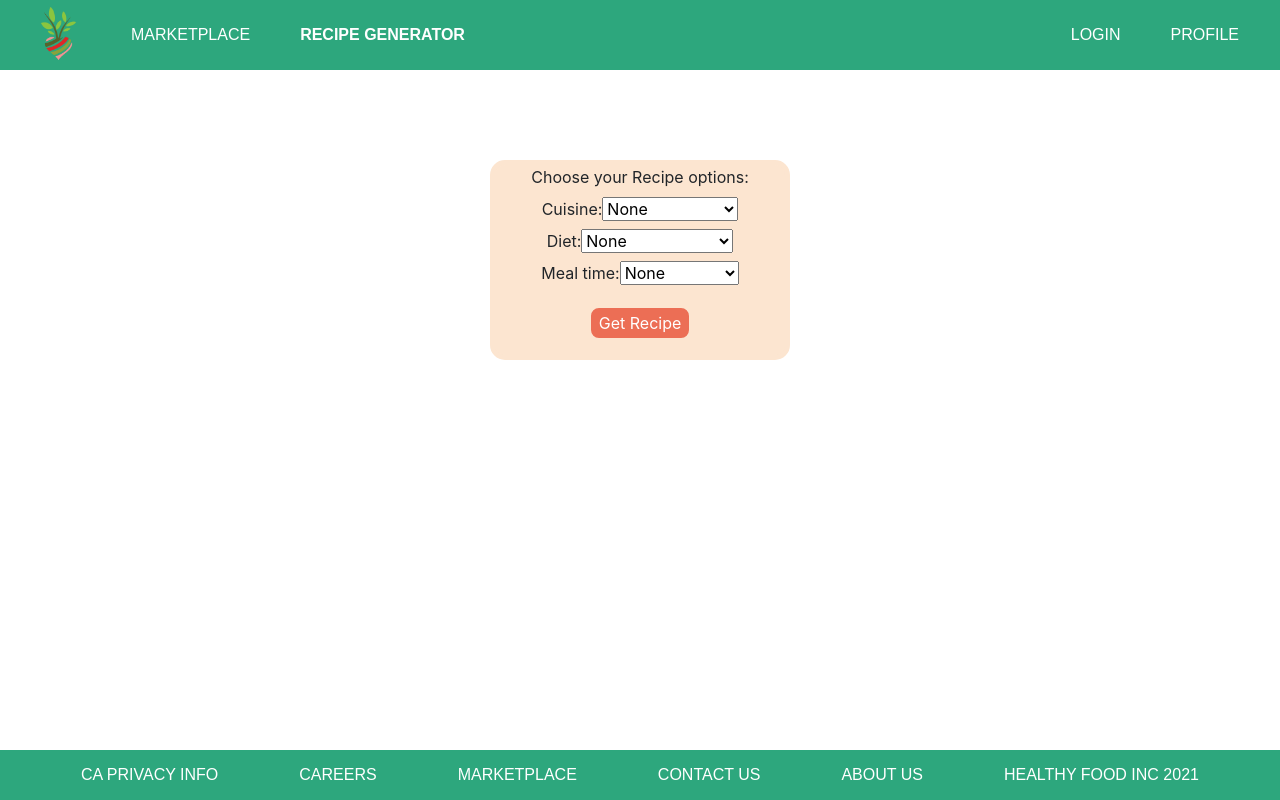
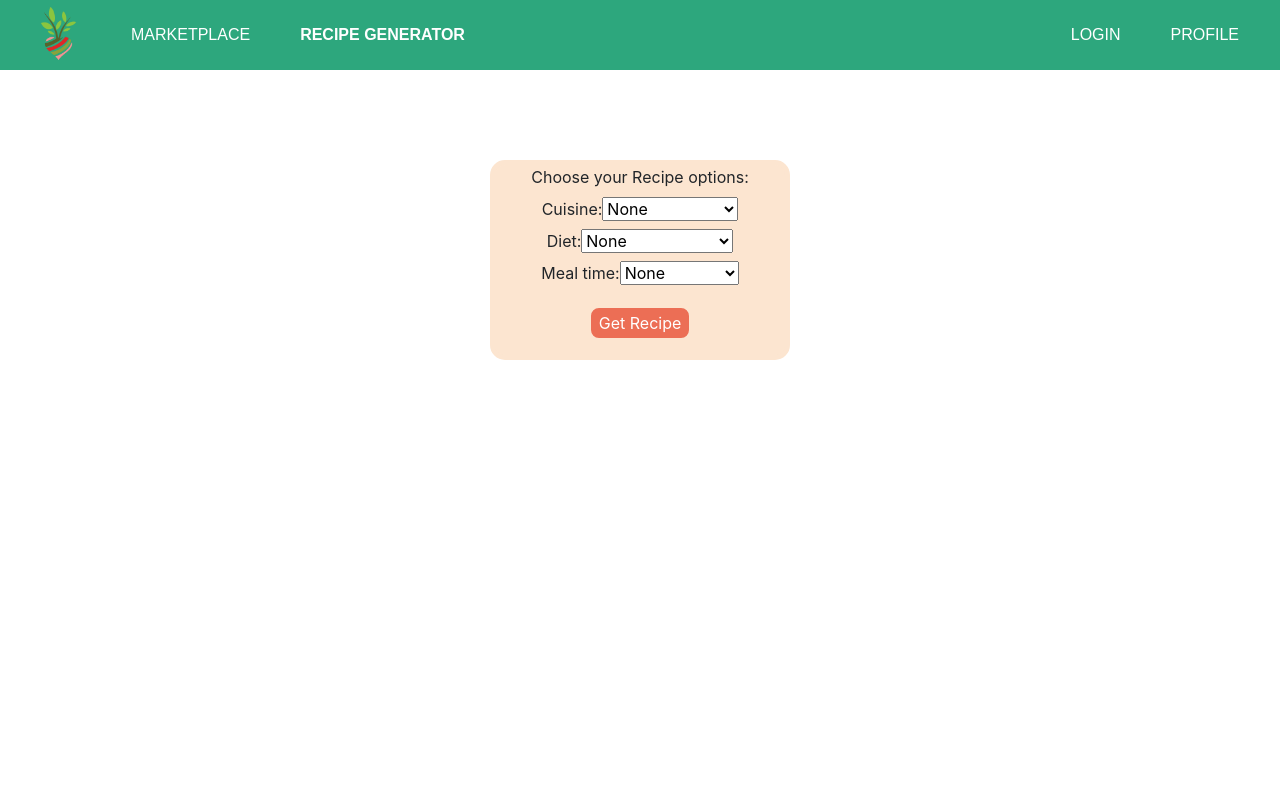
Before and after one commit to 4-Tenacious-Tasman/HealthyFood, a React app: page /RecipeGenerator in a window 1280 px wide. Shown: the top 800 px of the page. Built offline with nearby package versions, Linux system fonts and the light colour scheme; the HTML template or start-up script is replaced by a standard one.

Commit message:
Change styling so footer is not covering website content

```diff
--- a/client/src/component/homepage/Homepage.module.css
+++ b/client/src/component/homepage/Homepage.module.css
@@ -89,7 +89,6 @@
   background-color: #2da77d;
   display: flex;
   justify-content: space-evenly;
-  position: absolute;
   height: 50px;
   width: 100%;
   bottom: 0px;
--- a/client/src/component/homepage/RecipeGen.jsx
+++ b/client/src/component/homepage/RecipeGen.jsx
@@ -65,7 +65,7 @@
 
   render() {
     return (
-      <div style={{display: "flex", flexDirection: "column"}}>
+      <div style={{display: "flex", flexDirection: "column", minHeight: "920px"}}>
           <div className={styles.recipeOptions}>
             <label>Choose your Recipe options:</label>
             <br />
```
